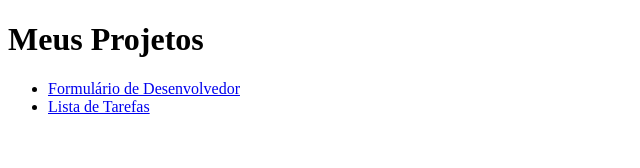
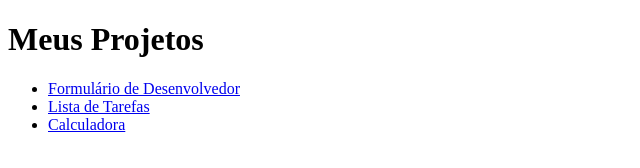
Before and after one commit to ana-alves-santos/to-do-list, a plain HTML site: page index.html in a window 1280 px wide. Shown: the full height of the page, 0-640 px from the left. Drawn offline with Linux system fonts and the light colour scheme.

Commit message:
Update index.html

```diff
--- a/index.html
+++ b/index.html
@@ -9,6 +9,7 @@
   <ul>
     <li><a href="dev-form/index.html">Formulário de Desenvolvedor</a></li>
     <li><a href="to-do-list/index.html">Lista de Tarefas</a></li>
+    <li><a href="calculadora/index.html">Calculadora</a></li>
   </ul>
 </body>
 </html>
```
